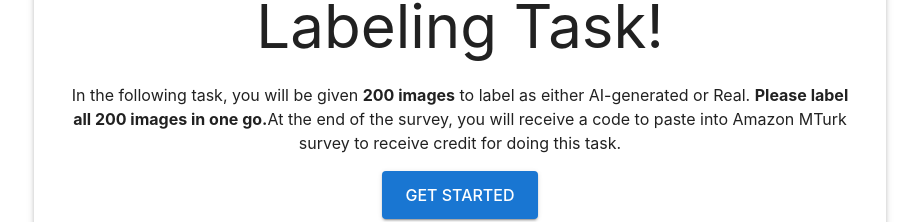
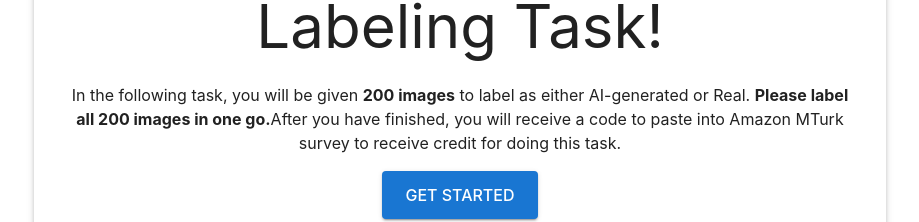
Before and after one commit to christinezeng/eecs598_crowdsourcing, a React (Vite) app in the folder frontend/: page / in a window 1280 px wide. Shown: the part 364-586 px from the top of the page, without its empty margins (180-1099 px from the left). Built offline with nearby package versions, Linux system fonts and the light colour scheme.

Commit message:
modified instructions

```diff
--- a/frontend/src/pages/StartPage.jsx
+++ b/frontend/src/pages/StartPage.jsx
@@ -106,7 +106,7 @@
 						<Typography variant="body1">
 							In the following task, you will be given <strong>200 images</strong> to label as either
 							AI-generated or Real. <strong>Please label all 200 images in one go.</strong>
-							At the end of the survey, you will receive a code to paste into Amazon MTurk survey to receive credit for doing this task.
+							After you have finished, you will receive a code to paste into Amazon MTurk survey to receive credit for doing this task.
 						</Typography>
 						<Button
 							variant="contained"
```
